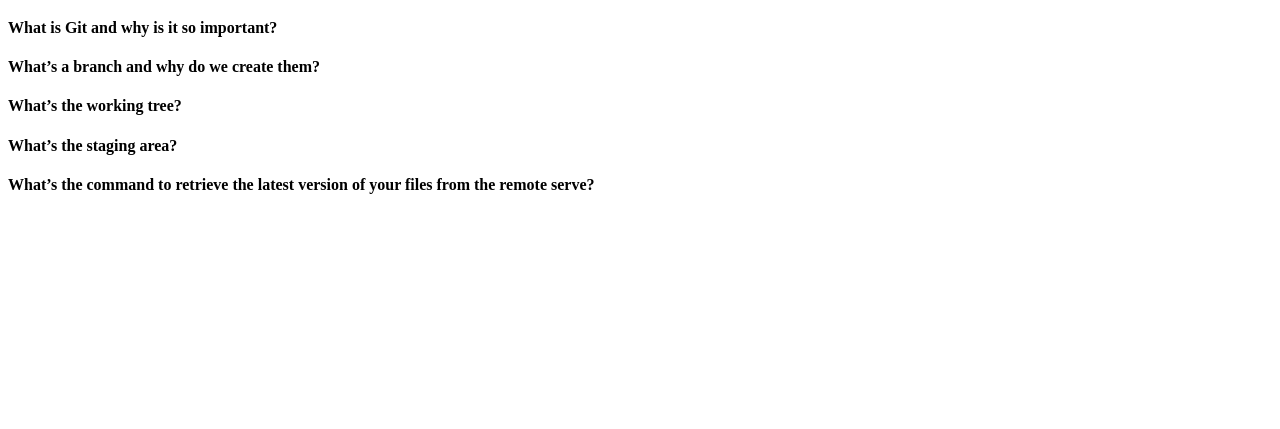
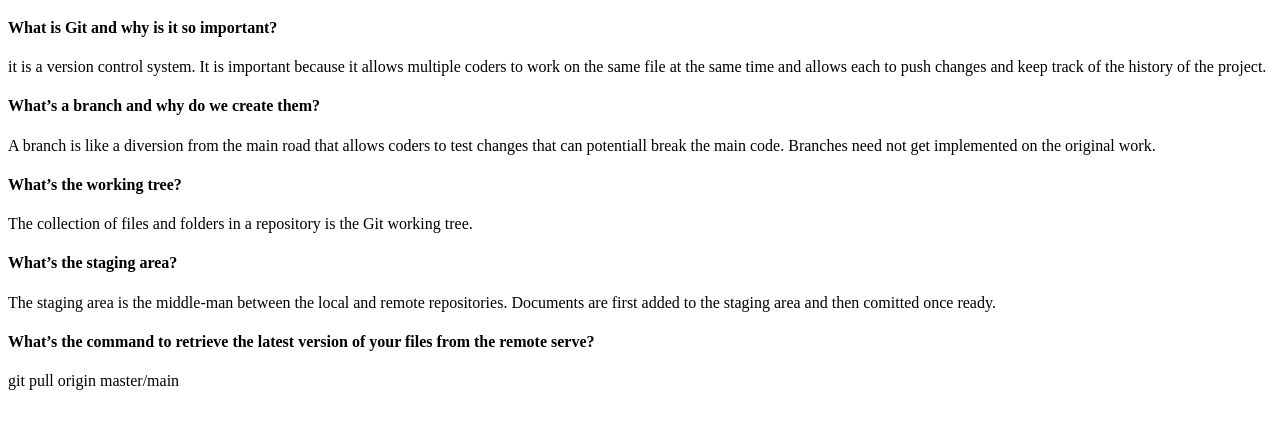
Before and after one commit to dinandenis/git-adventure, a plain HTML site: page index.html in a window 1280 px wide. Shown: the part 61-490 px from the top of the page. Drawn offline with Linux system fonts and the light colour scheme.

Commit message:
edited branch

```diff
--- a/index.html
+++ b/index.html
@@ -8,10 +8,15 @@
 <h1>Git-Adventure</h1>
 
 <h4>What is Git and why is it so important?</h4>
+<div> it is a version control system. It is important because it allows multiple coders to work on the same file at the same time and allows each to push changes and keep track of the history of the project. </div>
 <h4>What’s a branch and why do we create them?</h4>
+<div>A branch is like a diversion from the main road that allows coders to test changes that can potentiall break the main code. Branches need not get implemented on the original work.</div>
 <h4>What’s the working tree?</h4>
+<div>The collection of files and folders in a repository is the Git working tree.</div>
 <h4>What’s the staging area?</h4>
+<div>The staging area is the middle-man between the local and remote repositories. Documents are first added to the staging area and then comitted once ready.</div>
 <h4>What’s the command to retrieve the latest version of your files from the remote serve?</h4>
+<div>git pull origin master/main </div>
 </body>
 
 </html>
```
